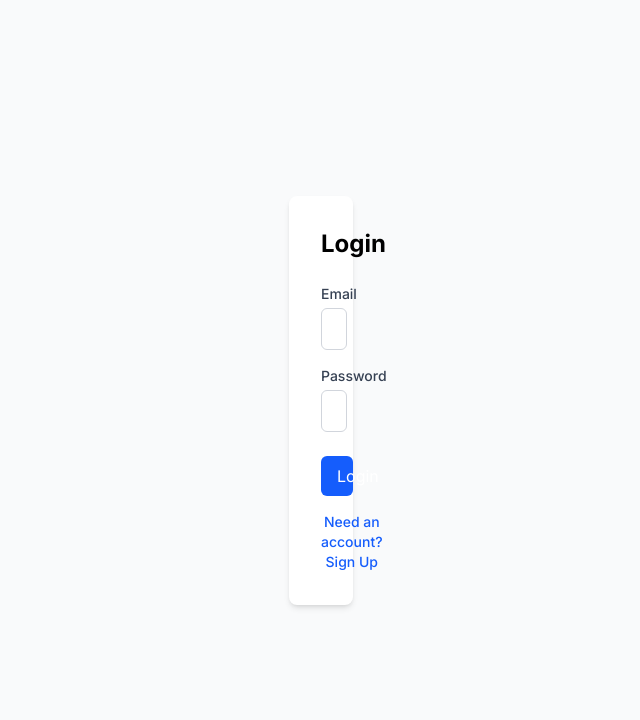
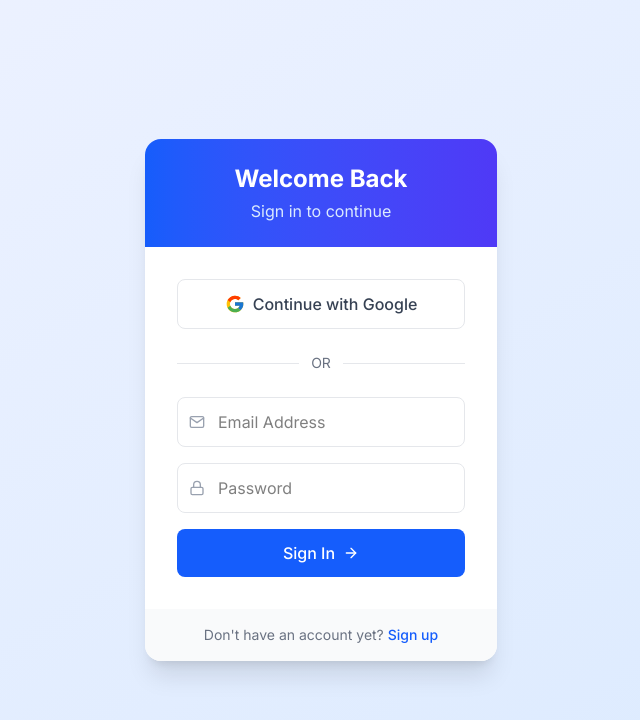
Before and after one commit to ImanAbdella20/UTube-Recommendation, a Next.js app: page /login in a window 1280 px wide. Shown: the top 720 px of the page, without its empty margins (319-959 px from the left). Built offline with nearby package versions, Linux system fonts and the light colour scheme.

Commit message:
firebase cofig setup and UI updated for login and signup

```diff
--- a/app/(auth)/login/page.tsx
+++ b/app/(auth)/login/page.tsx
@@ -1,6 +1,9 @@
 'use client';
 import { useRouter } from 'next/navigation';
-import { FormEvent, ChangeEvent, useState } from 'react';
+import { FormEvent, ChangeEvent, useState, useEffect } from 'react';
+import { motion, AnimatePresence } from 'framer-motion';
+import { FiMail, FiLock, FiUser, FiArrowRight, FiLoader, FiAlertCircle } from 'react-icons/fi';
+import { FcGoogle } from 'react-icons/fc';
 
 interface FormData {
   email: string;
@@ -8,7 +11,7 @@ interface FormData {
   name: string;
 }
 
-export default function LoginPage() {
+export default function AuthPage() {
   const router = useRouter();
   const [isLogin, setIsLogin] = useState(true);
   const [formData, setFormData] = useState<FormData>({
@@ -18,25 +21,53 @@ export default function LoginPage() {
   });
   const [error, setError] = useState<string | null>(null);
   const [isLoading, setIsLoading] = useState(false);
+  const [isGoogleLoading, setIsGoogleLoading] = useState(false);
+  const [isMounted, setIsMounted] = useState(false);
+
+  useEffect(() => {
+    setIsMounted(true);
+    return () => setIsMounted(false);
+  }, []);
 
   const handleSubmit = async (e: FormEvent<HTMLFormElement>) => {
     e.preventDefault();
+    if (!isMounted) return;
+
     setIsLoading(true);
     setError(null);
 
     try {
       // Simulate API call
-      await new Promise(resolve => setTimeout(resolve, 1000));
+      await new Promise(resolve => setTimeout(resolve, 1500));
 
       // Validate form data
       if (!formData.email || !formData.password || (!isLogin && !formData.name)) {
         throw new Error('Please fill in all fields');
       }
+
+      // Successful auth
       router.push('/home');
     } catch (err) {
       setError(err instanceof Error ? err.message : 'Authentication failed');
     } finally {
       setIsLoading(false);
+    }
+  };
+
+  const handleGoogleAuth = async () => {
+    if (!isMounted) return;
+
+    setIsGoogleLoading(true);
+    setError(null);
+
+    try {
+      // Simulate Google auth
+      await new Promise(resolve => setTimeout(resolve, 1500));
+      router.push('/home');
+    } catch (err) {
+      setError('Google authentication failed');
+    } finally {
+      setIsGoogleLoading(false);
     }
   };
 
@@ -48,90 +79,177 @@ export default function LoginPage() {
     }));
   };
 
+  const toggleAuthMode = () => {
+    if (isLoading || isGoogleLoading) return;
+    setIsLogin(!isLogin);
+    setError(null);
+  };
+
   return (
-    <div className="min-h-screen flex items-center justify-center bg-gray-50">
-      <div className="bg-white p-8 rounded-lg shadow-md w-full max-w-md">
-        <h1 className="text-2xl font-bold mb-6 text-center">
-          {isLogin ? 'Login' : 'Sign Up'}
+    <div className="min-h-screen bg-gradient-to-br from-indigo-50 to-blue-100 flex items-center justify-center p-4">
+      <motion.div
+        initial={{ opacity: 0, y: 20 }}
+        animate={{ opacity: 1, y: 0 }}
+        transition={{ duration: 0.5 }}
+      >
+        <div className="bg-white rounded-2xl shadow-xl overflow-hidden">
+          {/* Header */}
+          <div className="bg-gradient-to-r from-blue-600 to-indigo-600 p-6 text-center">
+            <h1 className="text-2xl font-bold text-white">
+              {isLogin ? 'Welcome Back' : 'Create Account'}
             </h1>
+            <p className="text-blue-100 mt-1">
+              {isLogin ? 'Sign in to continue' : 'Join us today'}
+            </p>
+          </div>
 
+          {/* Form container */}
+          <div className="p-6 sm:p-8">
+            <AnimatePresence mode="wait">
               {error && (
-          <div className="mb-4 p-3 bg-red-100 text-red-700 rounded-md">
+                <motion.div
+                  initial={{ opacity: 0, y: -10 }}
+                  animate={{ opacity: 1, y: 0 }}
+                  exit={{ opacity: 0 }}
+                  className="mb-4 p-3 bg-red-50 text-red-600 rounded-lg flex items-center"
+                >
+                  <FiAlertCircle className="w-5 h-5 mr-2" />
                   {error}
+                </motion.div>
+              )}
+            </AnimatePresence>
+
+            {/* Google Sign-In Button */}
+            <motion.button
+              onClick={handleGoogleAuth}
+              disabled={isGoogleLoading || isLoading}
+              whileHover={!(isGoogleLoading || isLoading) ? { scale: 1.02 } : {}}
+              whileTap={!(isGoogleLoading || isLoading) ? { scale: 0.98 } : {}}
+              className={`w-full flex items-center justify-center py-3 px-4 rounded-lg border border-gray-200 mb-4 transition-all ${
+                isGoogleLoading || isLoading
+                  ? 'bg-gray-100 cursor-not-allowed'
+                  : 'bg-white hover:bg-gray-50'
+              }`}
+            >
+              {isGoogleLoading ? (
+                <FiLoader className="animate-spin mr-2 text-gray-600" />
+              ) : (
+                <FcGoogle className="w-5 h-5 mr-2" />
+              )}
+              <span className="text-gray-700 font-medium">
+                {isGoogleLoading ? 'Signing in...' : 'Continue with Google'}
+              </span>
+            </motion.button>
+
+            <div className="flex items-center my-6">
+              <div className="flex-1 border-t border-gray-200"></div>
+              <span className="px-3 text-gray-500 text-sm">OR</span>
+              <div className="flex-1 border-t border-gray-200"></div>
             </div>
-        )}
 
-        <form onSubmit={handleSubmit}>
+            <form onSubmit={handleSubmit} className="space-y-4">
+              <AnimatePresence mode="wait">
                 {!isLogin && (
-            <div className="mb-4">
-              <label htmlFor="name" className="block text-sm font-medium text-gray-700 mb-1">
-                Name
-              </label>
+                  <motion.div
+                    initial={{ opacity: 0, height: 0 }}
+                    animate={{ opacity: 1, height: 'auto' }}
+                    exit={{ opacity: 0, height: 0 }}
+                    transition={{ duration: 0.3 }}
+                    className="overflow-hidden"
+                  >
+                    <div className="relative">
+                      <div className="absolute inset-y-0 left-0 pl-3 flex items-center pointer-events-none">
+                        <FiUser className="text-gray-400" />
+                      </div>
                       <input
                         type="text"
-                id="name"
                         name="name"
                         value={formData.name}
                         onChange={handleChange}
-                className="w-full px-3 py-2 border border-gray-300 rounded-md focus:outline-none focus:ring-2 focus:ring-blue-500"
+                        placeholder="Full Name"
+                        className="w-full pl-10 pr-3 py-3 border border-gray-200 rounded-lg focus:ring-2 focus:ring-blue-500 focus:border-transparent transition-all"
                         required={!isLogin}
                       />
                     </div>
+                  </motion.div>
                 )}
+              </AnimatePresence>
 
-          <div className="mb-4">
-            <label htmlFor="email" className="block text-sm font-medium text-gray-700 mb-1">
-              Email
-            </label>
+              <div className="relative">
+                <div className="absolute inset-y-0 left-0 pl-3 flex items-center pointer-events-none">
+                  <FiMail className="text-gray-400" />
+                </div>
                 <input
                   type="email"
-              id="email"
                   name="email"
                   value={formData.email}
                   onChange={handleChange}
-              className="w-full px-3 py-2 border border-gray-300 rounded-md focus:outline-none focus:ring-2 focus:ring-blue-500"
+                  placeholder="Email Address"
+                  className="w-full pl-10 pr-3 py-3 border border-gray-200 rounded-lg focus:ring-2 focus:ring-blue-500 focus:border-transparent transition-all"
                   required
                 />
               </div>
 
-          <div className="mb-6">
-            <label htmlFor="password" className="block text-sm font-medium text-gray-700 mb-1">
-              Password
-            </label>
+              <div className="relative">
+                <div className="absolute inset-y-0 left-0 pl-3 flex items-center pointer-events-none">
+                  <FiLock className="text-gray-400" />
+                </div>
                 <input
                   type="password"
-              id="password"
                   name="password"
                   value={formData.password}
                   onChange={handleChange}
-              className="w-full px-3 py-2 border border-gray-300 rounded-md focus:outline-none focus:ring-2 focus:ring-blue-500"
+                  placeholder="Password"
+                  className="w-full pl-10 pr-3 py-3 border border-gray-200 rounded-lg focus:ring-2 focus:ring-blue-500 focus:border-transparent transition-all"
                   required
                   minLength={6}
                 />
               </div>
 
+              <motion.button
+                type="submit"
+                disabled={isLoading || isGoogleLoading}
+                whileHover={!(isLoading || isGoogleLoading) ? { scale: 1.02 } : {}}
+                whileTap={!(isLoading || isGoogleLoading) ? { scale: 0.98 } : {}}
+                className={`w-full flex items-center justify-center py-3 px-4 rounded-lg transition-all ${
+                  isLoading || isGoogleLoading
+                    ? 'bg-blue-400 cursor-not-allowed'
+                    : 'bg-blue-600 hover:bg-blue-700'
+                } text-white font-medium`}
+              >
+                {isLoading ? (
+                  <>
+                    <FiLoader className="animate-spin mr-2" />
+                    Processing...
+                  </>
+                ) : (
+                  <>
+                    {isLogin ? 'Sign In' : 'Create Account'}
+                    <FiArrowRight className="ml-2" />
+                  </>
+                )}
+              </motion.button>
+            </form>
+          </div>
+
+          {/* Footer */}
+          <div className="bg-gray-50 px-6 py-4 text-center">
+            <p className="text-gray-500 text-sm">
+              {isLogin ? "Don't have an account yet?" : 'Already registered?'}{' '}
               <button
-            type="submit"
-            disabled={isLoading}
-            className={`w-full bg-blue-600 text-white py-2 px-4 rounded-md hover:bg-blue-700 focus:outline-none focus:ring-2 focus:ring-blue-500 focus:ring-offset-2 ${
-              isLoading ? 'opacity-70 cursor-not-allowed' : ''
+                onClick={toggleAuthMode}
+                disabled={isLoading || isGoogleLoading}
+                className={`text-blue-600 hover:text-blue-800 font-medium ${
+                  isLoading || isGoogleLoading ? 'opacity-50 cursor-not-allowed' : ''
                 }`}
+                type="button"
               >
-            {isLoading ? 'Processing...' : isLogin ? 'Login' : 'Sign Up'}
+                {isLogin ? 'Sign up' : 'Sign in'}
               </button>
-        </form>
-
-        <div className="mt-4 text-center">
-          <button
-            onClick={() => setIsLogin(!isLogin)}
-            className="text-blue-600 hover:text-blue-800 text-sm font-medium"
-            type="button"
-            disabled={isLoading}
-          >
-            {isLogin ? 'Need an account? Sign Up' : 'Already have an account? Login'}
-          </button>
+            </p>
           </div>
         </div>
+      </motion.div>
     </div>
   );
 }
--- a/app/(protected)/home/page.tsx
+++ b/app/(protected)/home/page.tsx
@@ -20,7 +20,7 @@ export default function HomePage({
     <div className="flex flex-col h-screen ">
 
       {/* Main content area with sidebar and video grid */}
-      <div className="flex flex-1 overflow-hidden">
+      <div className="flex flex-1 overflow-hidden ">
         {/* Sidebar - fixed width, scrollable */}
         <div className="hidden lg:block lg:w-95  bg-white border-r border-gray-200 overflow-y-auto pl-20">
           <SideBar />
--- a/app/globals.css
+++ b/app/globals.css
@@ -52,6 +52,7 @@ html, body, #__next {
   /* Scroll behavior */
   .overflow-y-auto {
     -webkit-overflow-scrolling: touch;
+
   }
 
 
```
Also changed, not shown: components/Header.tsx (+14 -3 lines), lib/firebase.ts (added, +17 -0 lines), package.json (+10 -6 lines), 1 other file (tests, documents, lock files or other folders). Lines whose indentation alone changed are shown as unchanged.
